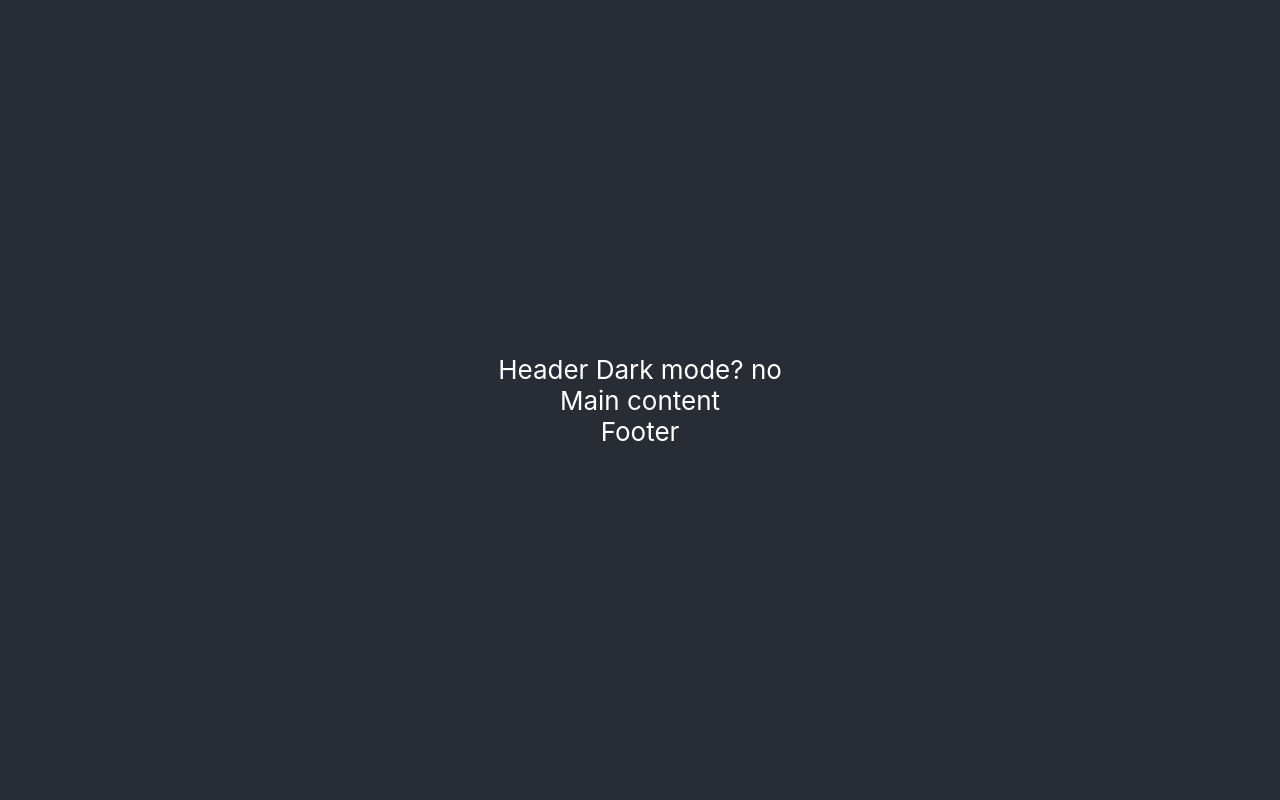
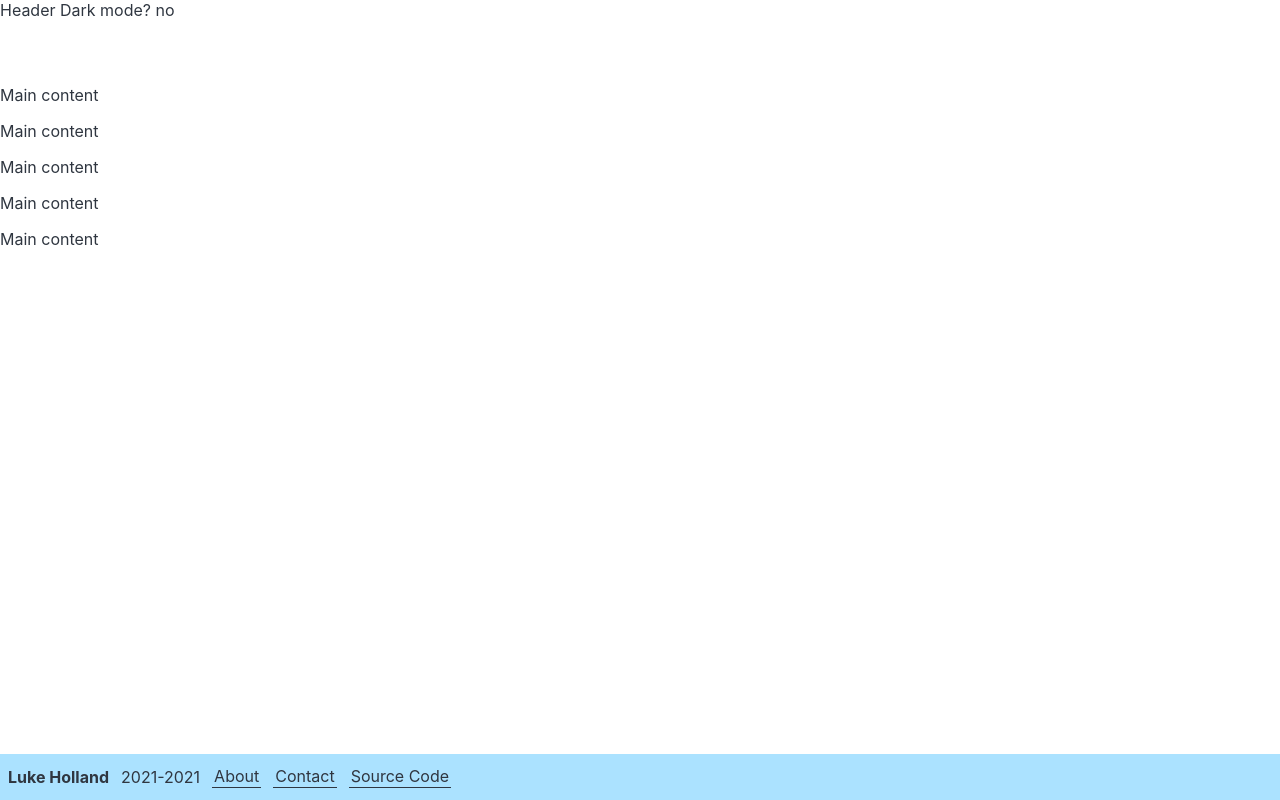
Before and after one commit to AmazonPriime/Algorithm-Animator, a React (Create React App) app: page / in a window 1280 px wide. Built offline with nearby package versions, Linux system fonts and the light colour scheme.

Commit message:
Mostly implemented the footer

```diff
--- a/src/App.css
+++ b/src/App.css
@@ -1,42 +1,11 @@
 /* Global Stylings */
-
+:root {
+  --color-1-light: rgba(0, 168, 255);
+  --color-1-light-33: rgba(0, 168, 255, 0.33);
+  --color-text-light: rgba(47, 54, 64, 1.0);
+}
 /**/
 
-.App {
-  text-align: center;
+.content {
+  margin-top: 65px;
 }
-
-.App-logo {
-  height: 40vmin;
-  pointer-events: none;
-}
-
-@media (prefers-reduced-motion: no-preference) {
-  .App-logo {
-    animation: App-logo-spin infinite 20s linear;
-  }
-}
-
-.App-header {
-  background-color: #282c34;
-  min-height: 100vh;
-  display: flex;
-  flex-direction: column;
-  align-items: center;
-  justify-content: center;
-  font-size: calc(10px + 2vmin);
-  color: white;
-}
-
-.App-link {
-  color: #61dafb;
-}
-
-@keyframes App-logo-spin {
-  from {
-    transform: rotate(0deg);
-  }
-  to {
-    transform: rotate(360deg);
-  }
-}
--- a/src/App.js
+++ b/src/App.js
@@ -5,12 +5,16 @@ import './App.css';
 
 function App() {
   return (
-    <div className="App">
-      <header className="App-header">
-        <Header />
-        Main content
-        <Footer />
-      </header>
+    <div className="app">
+      <Header />
+      <div className="content">
+        <p>Main content</p>
+        <p>Main content</p>
+        <p>Main content</p>
+        <p>Main content</p>
+        <p>Main content</p>
+      </div>
+      <Footer />
     </div>
   );
 }
--- a/src/components/Footer.css
+++ b/src/components/Footer.css
@@ -0,0 +1,37 @@
+.footer {
+  width: 100%;
+  height: 30px;
+  background-color: var(--color-1-light-33);
+  position: fixed;
+  bottom: 0;
+  padding: 0.5em;
+  display: flex;
+  align-items: center;
+  gap: 0.75em;
+}
+
+.footer .developer {
+  font-weight: bold;
+  text-decoration: none;
+  color: inherit;
+}
+
+.footer .developer:hover {
+  color: var(--color-1-light);
+}
+
+.footer .link {
+  background: none;
+  border: none;
+  font-size: 1em;
+  border-bottom: 1px solid;
+  color: inherit;
+  font-family: inherit;
+  padding: 0 2px 1px 2px;
+  text-decoration: none;
+}
+
+.footer .link:hover {
+  cursor: pointer;
+  color: var(--color-1-light);
+}
--- a/src/components/Footer.js
+++ b/src/components/Footer.js
@@ -1,8 +1,34 @@
 import React from 'react';
+import './Footer.css';
 
 const footer = () => (
-  <div>
-    Footer
+  <div className="footer">
+    <a
+      className="developer"
+      href="https://github.com/AmazonPriime"
+      target="__blank"
+      rel="noopener noreferrer"
+    >
+      Luke Holland
+    </a>
+    { ' ' }
+    <span className="year">
+      2021-
+      { new Date().getFullYear() }
+    </span>
+    { ' ' }
+    <button type="button" className="link">About</button>
+    { ' ' }
+    <button type="button" className="link">Contact</button>
+    { ' ' }
+    <a
+      className="link"
+      href="https://github.com/AmazonPriime/Algorithm-Animator"
+      target="__blank"
+      rel="noopener noreferrer"
+    >
+      Source Code
+    </a>
   </div>
 );
 
--- a/src/index.css
+++ b/src/index.css
@@ -5,9 +5,9 @@ body {
     sans-serif;
   -webkit-font-smoothing: antialiased;
   -moz-osx-font-smoothing: grayscale;
+  color: var(--color-text-light);
 }
 
-code {
-  font-family: source-code-pro, Menlo, Monaco, Consolas, 'Courier New',
-    monospace;
+body * {
+  transition: all ease 0.3s;
 }
```
